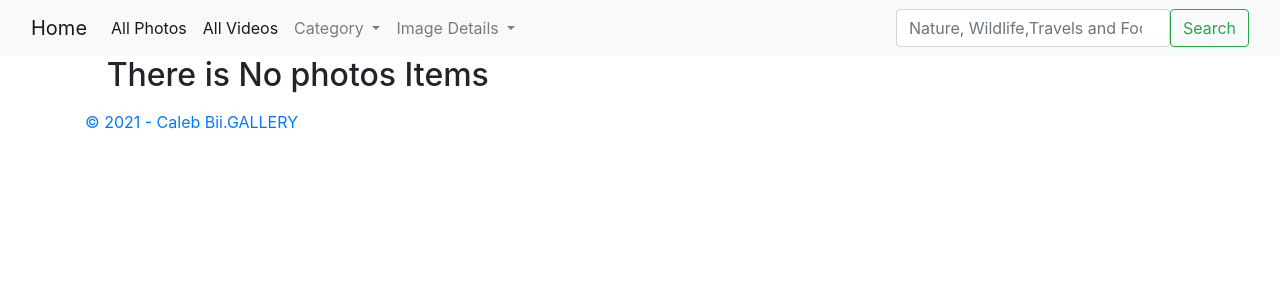
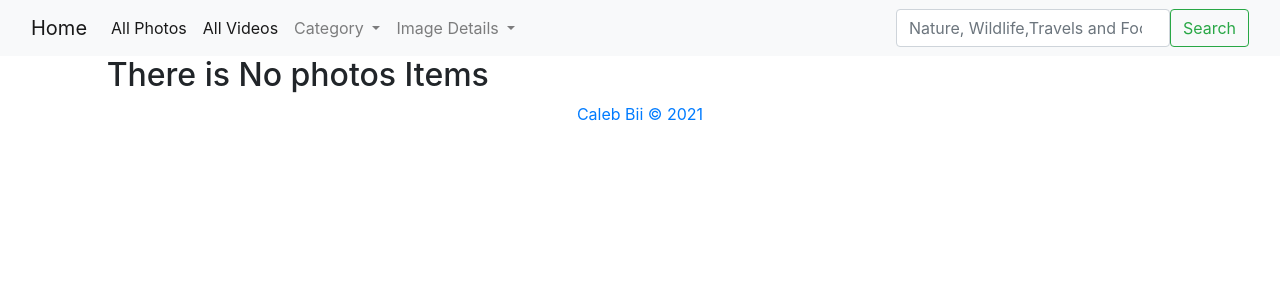
Before and after one commit to Calebbii/Personal-Gallery, a Django app: page /gallery/nature/ in a window 1280 px wide. Shown: the top 300 px of the page. Run offline with Django 3.2, Linux system fonts and the light colour scheme; data that the repository does not hold is empty; some libraries are stand-ins or nearby versions.

Commit message:
updates base html file

```diff
--- a/gallery/templates/base.html
+++ b/gallery/templates/base.html
@@ -22,16 +22,11 @@
 
     {% block content %}
     {%endblock%}
-    <div class="container-fluid">
-        <div class="navbar navbar-default footer">
-          <div class="container">
-            <p class="text-center">
-                 <a href="" target="_blank" >© 2021 - Caleb Bii.GALLERY</a>
-            </p>
-
-          </div>
-        </div>
-      </div>
+    <footer style="text-align: center;">
+      <p>
+        <a href=""target="_blank" >Caleb Bii © 2021</a>
+      </p>
+    </footer>
 
     {% block scripts %}
         <script src="https://ajax.googleapis.com/ajax/libs/jquery/3.2.1/jquery.min.js"></script>
```
